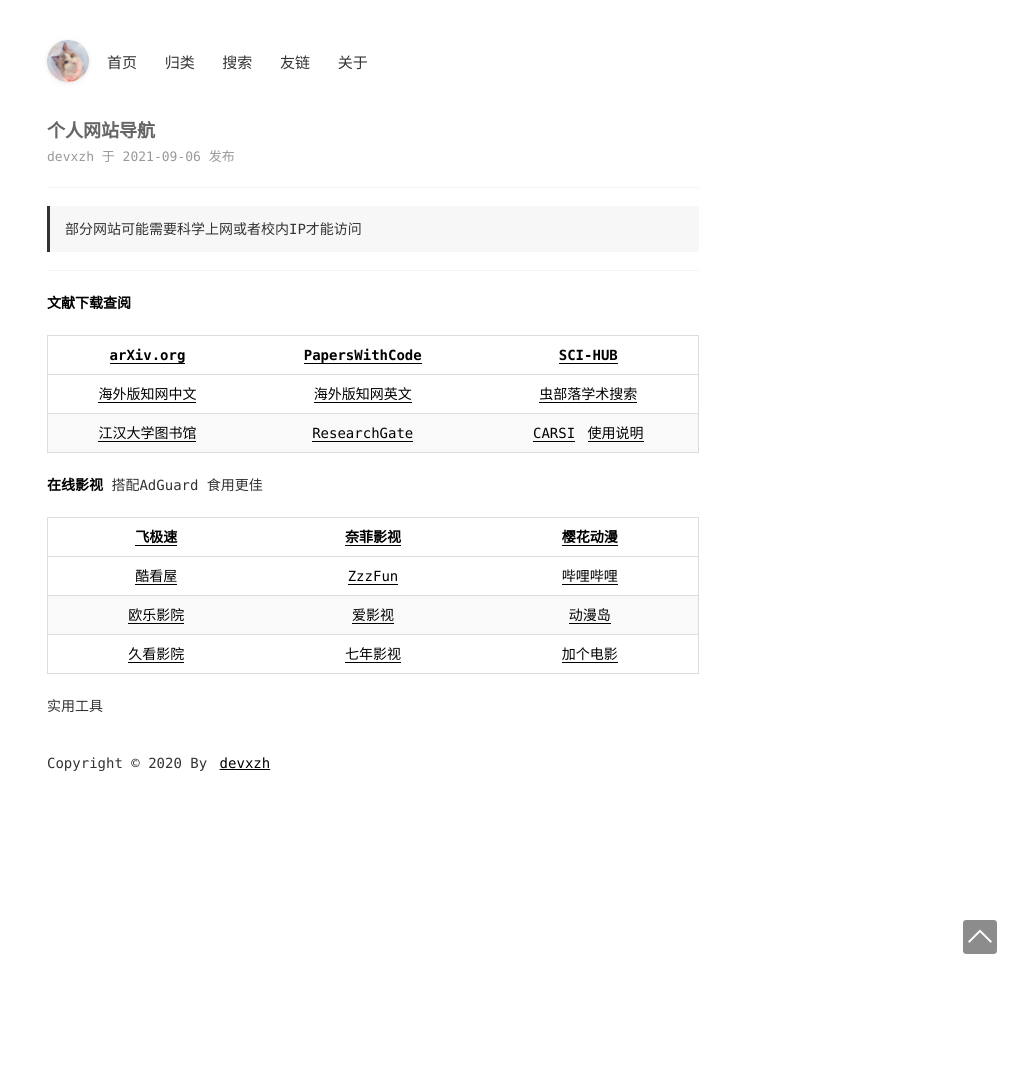
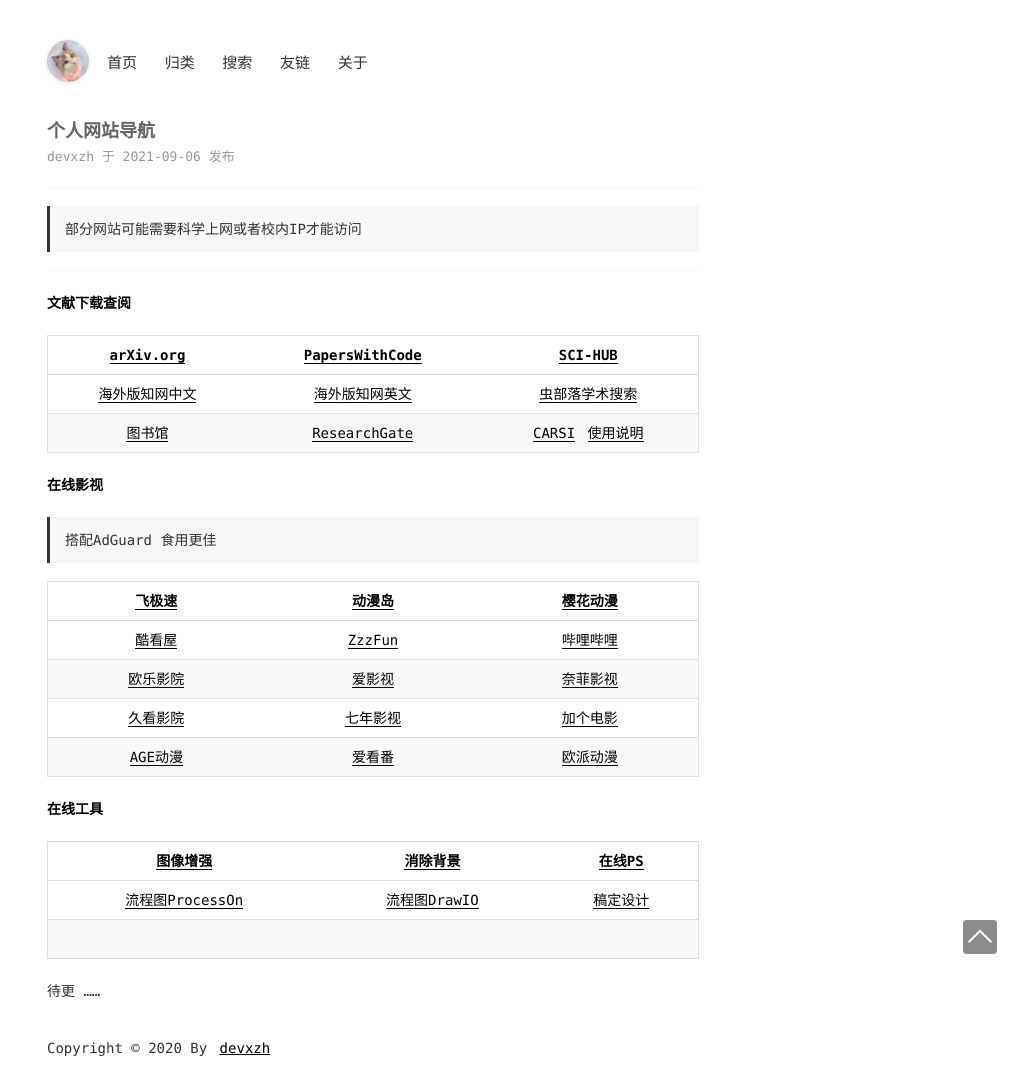
Before and after one commit to devxzh/devxzh.github.io, a Jekyll site: the page built from _posts/2021-09-06-个人网站导航.md, in a window 1280 px wide. Shown: the whole page, without its empty margins (267-1280 px from the left). Built offline with Jekyll 4.4.1, drawn with Linux system fonts in a browser that asks for light colours; comment, search, counter and statistics services are not loaded.

Commit message:
Update 2021-09-06-个人网站导航.md

```diff
--- a/_posts/2021-09-06-个人网站导航.md
+++ b/_posts/2021-09-06-个人网站导航.md
@@ -15,14 +15,24 @@ categories: [网址,实用工具,学术搜索]
 |               [arXiv.org](https://arxiv.org/)                |   [PapersWithCode](https://paperswithcode.com/)   |                [SCI-HUB](https://sci-hub.se/)                |
 | :----------------------------------------------------------: | :-----------------------------------------------: | :----------------------------------------------------------: |
 |    [海外版知网中文](https://chn.oversea.cnki.net/index/)     | [海外版知网英文](https://oversea.cnki.net/index/) |      [虫部落学术搜索](https://scholar.chongbuluo.com/)       |
-| [江汉大学图书馆](http://www.lib.jhun.edu.cn/app/periodical/1/more?wfwfid=24344) |   [ResearchGate](https://www.researchgate.net/)   | [CARSI](https://www.carsi.edu.cn/index_zh.htm) [使用说明](http://www.lib.jhun.edu.cn/engine2/general/2834341/detail?engineInstanceId=24919&pageType=1&typeId=1004270&pageId=13277&websiteId=12504) |
+| [图书馆](http://www.lib.jhun.edu.cn/app/periodical/1/more?wfwfid=24344) |   [ResearchGate](https://www.researchgate.net/)   | [CARSI](https://www.carsi.edu.cn/index_zh.htm) [使用说明](http://www.lib.jhun.edu.cn/engine2/general/2834341/detail?engineInstanceId=24919&pageType=1&typeId=1004270&pageId=13277&websiteId=12504) |
 
-**在线影视**  搭配AdGuard 食用更佳
+**在线影视**
 
-|  [飞极速](http://www.fjisu2.com/)   | [奈菲影视](https://www.nfmovies.com/) |    [樱花动漫](https://imomoe.one/)    |
-| :---------------------------------: | :-----------------------------------: | :-----------------------------------: |
-|    [酷看屋](http://kukanwu.com/)    |   [ZzzFun](http://www.zzzfun.com/)    | [哔哩哔哩](https://www.bilibili.com/) |
-| [欧乐影院](https://www.olevod.com/) |  [爱影视](https://www.iyingshi7.tv/)  |    [动漫岛](http://www.dmd55.com/)    |
-| [久看影院](http://www.9kantv.com/)  |     [七年影视](http://e7ys.com/)      |     [加个电影](https://jiage.la/)     |
+> 搭配AdGuard 食用更佳
 
-实用工具
+|  [飞极速](http://www.fjisu2.com/)   |   [动漫岛](http://www.dmd55.com/)   |    [樱花动漫](https://imomoe.one/)    |
+| :---------------------------------: | :---------------------------------: | :-----------------------------------: |
+|    [酷看屋](http://kukanwu.com/)    |  [ZzzFun](http://www.zzzfun.com/)   | [哔哩哔哩](https://www.bilibili.com/) |
+| [欧乐影院](https://www.olevod.com/) | [爱影视](https://www.iyingshi7.tv/) | [奈菲影视](https://www.nfmovies.com/) |
+| [久看影院](http://www.9kantv.com/)  |    [七年影视](http://e7ys.com/)     |     [加个电影](https://jiage.la/)     |
+| [AGE动漫](https://www.agefans.cc/)  |  [爱看番](http://www.ikanfan.com/)  |    [欧派动漫](https://opacg.com/)     |
+
+**在线工具**
+
+|    [图像增强](https://waifu2x.booru.pics/)    |        [消除背景](https://www.remove.bg/zh)         | [在线PS](https://www.photopea.com/)  |
+| :-------------------------------------------: | :-------------------------------------------------: | :----------------------------------: |
+| [流程图ProcessOn](https://www.processon.com/) | [流程图DrawIO](https://app.diagrams.net/?src=about) | [稿定设计](https://www.gaoding.com/) |
+|                                               |                                                     |                                      |
+
+待更 ......
```
